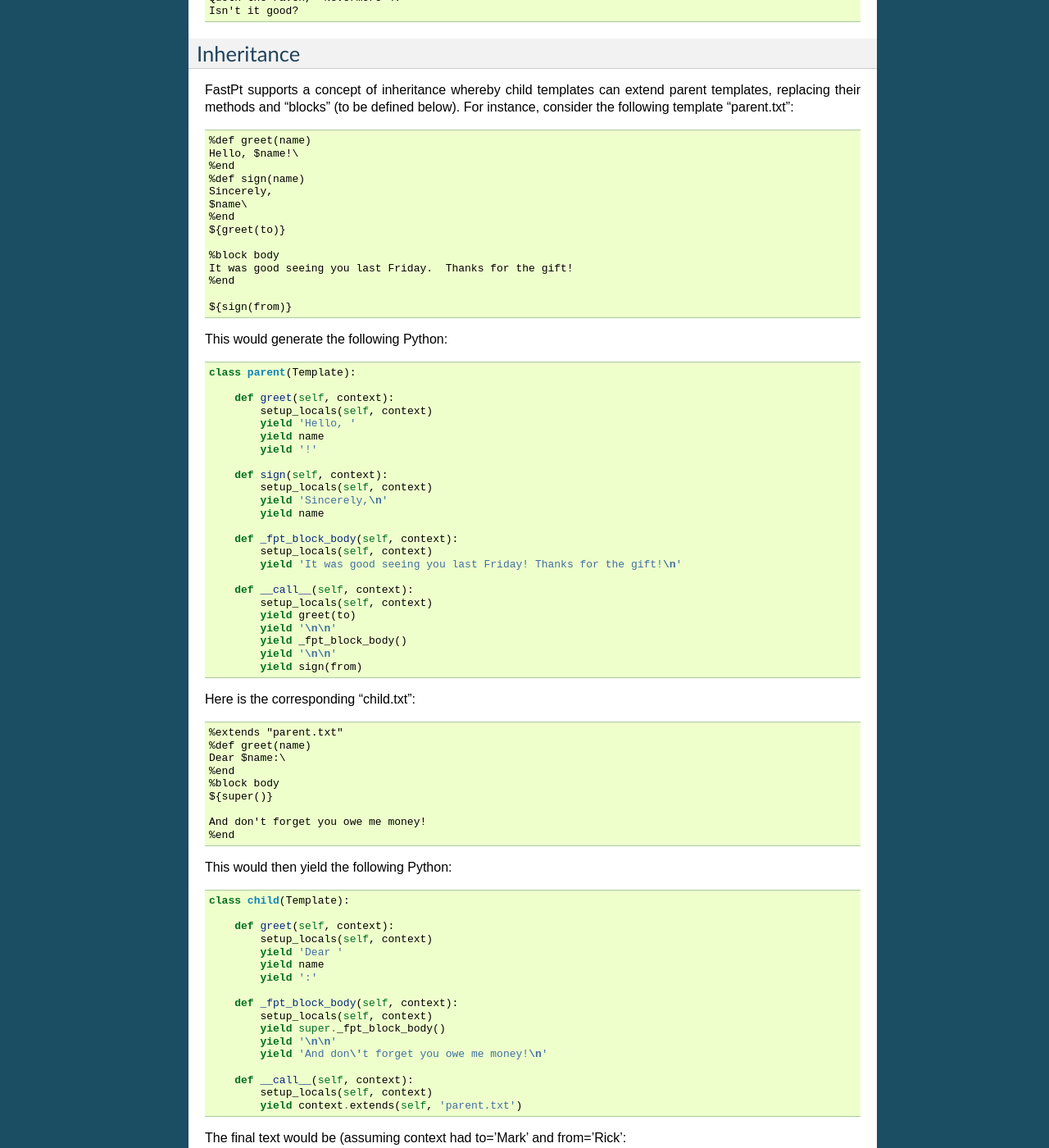
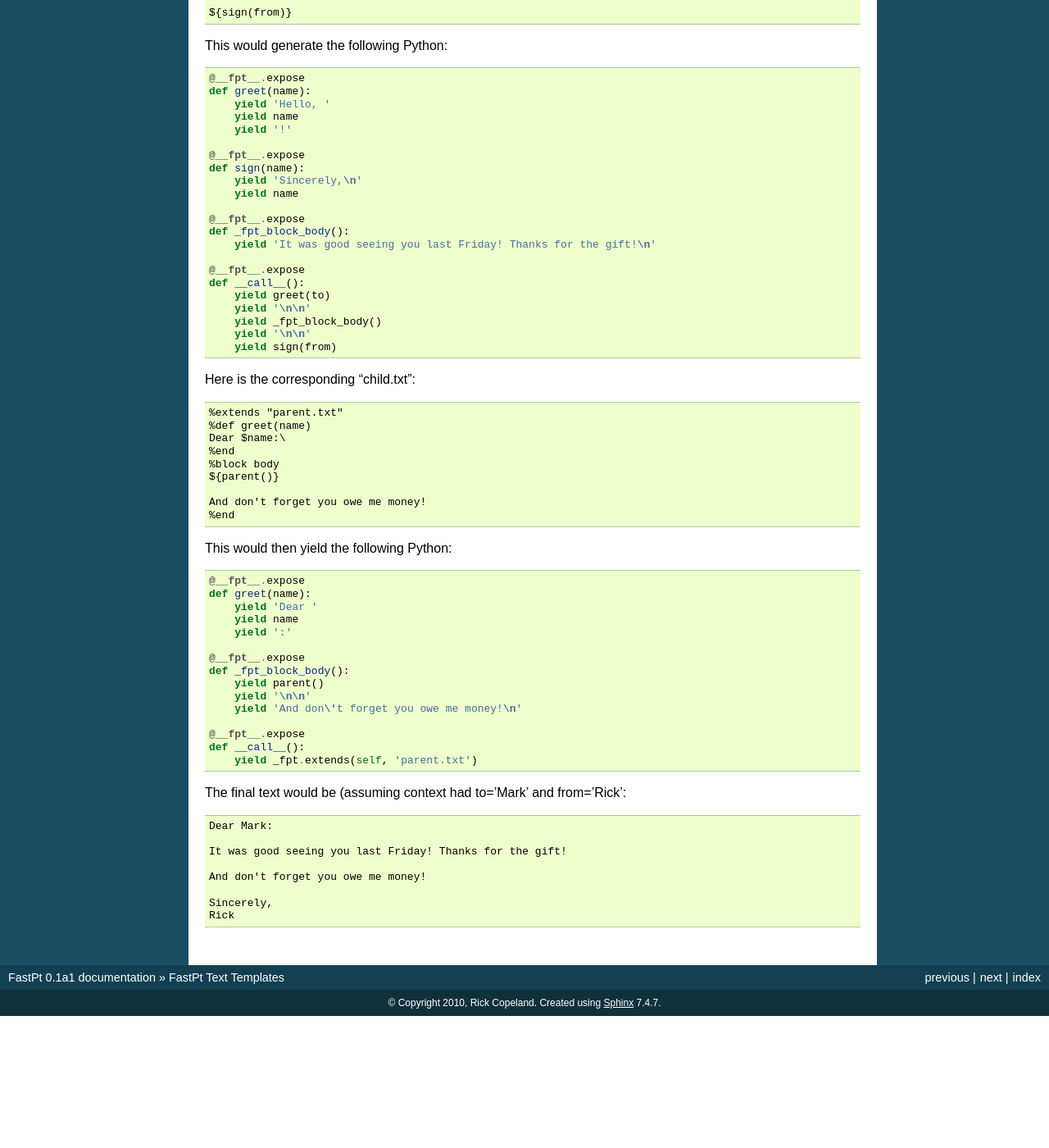
Before and after one commit to jackrosenthal/kajiki, a Sphinx documentation site: the page built from docs/text-templates.rst, in a window 1280 px wide and 1400 px high, scrolled down 6487 px. Shown: the whole window at 82% size. Built offline with Sphinx 7.4.7, drawn with Linux system fonts in a browser that asks for light colours; after the commit the page ends 7726 px from its top, so only the background shows below that; some of the changed text lies outside the part shown.

Commit message:
got basic functions working

```diff
--- a/docs/text-templates.rst
+++ b/docs/text-templates.rst
@@ -13,11 +13,9 @@
 
 This converts to the equivalent Python::
 
-     class hello(Template):
-
-         def __call__(self, context):
-             setup_locals(context)
-             yield 'Hello, World!'
+    @__fpt__.expose
+    def __call__():
+        yield 'Hello, World!\n'
 
 Slightly more verbose "hello_name.txt":
 
@@ -27,13 +25,11 @@
 
 This converts to the equivalent Python::
 
-     class hello_name(Template):
-
-         def __call__(self, context):
-             setup_locals(context)
-             yield 'Hello, '
-             yield name
-             yield '!'
+    @__fpt__.expose
+    def __call__():
+         yield 'Hello, '
+         yield name
+         yield '!\n'
 
 By default, the $-syntax picks up any identifiers following it, as well as any
 periods.  If you want something more explicit, use the extended expression form
@@ -45,13 +41,11 @@
 
 This converts to::
 
-    class hello_arithmetic(Template):
-
-        def __call__(self, context):
-            setup_locals(context)
-            yield 'Hello, 2 + 2 is '
-            yield 2+2
-            yield '!'
+    @__fpt__.expose
+    def __call__():
+        yield 'Hello, 2 + 2 is '
+        yield 2+2
+        yield '!'
 
 If you wish to include a literal $, simply prefix it with a backslash.
 
@@ -74,27 +68,25 @@
 
 This yields the following Python::
 
-    class control_flow(Template):
-
-        def __call__(self, context):
-            setup_locals(context)
-            yield 'A\n' # from the {%for... line
-            for i in range(10):
-                yield '\n        ' # from the newline and initial indent of next line
-                if i < 2:
-                    yield 'Low'
-                elif i < 4:
-                    yield 'Mid'
-                else:
-                    yield 'High'
-                yield i
-                yield '\n        ' # from the {%if... newline and next indent
-                context.push_switch(i%2)
-                # whitespace after {%switch is always stripped
-                if context.case(0):
-                    yield '\n            even\n        '
-                else:
-                    yield '\n            odd\n        '
+    @__fpt__.expose
+    def __call__():
+        yield 'A\n' # from the {%for... line
+        for i in range(10):
+            yield '\n        ' # from the newline and initial indent of next line
+            if i < 2:
+                yield 'Low'
+            elif i < 4:
+                yield 'Mid'
+            else:
+                yield 'High'
+            yield i
+            yield '\n        ' # from the {%if... newline and next indent
+            _fpt.push_switch(i%2)
+            # whitespace after {%switch is always stripped
+            if _fpt.case(0):
+                yield '\n            even\n        '
+            else:
+                yield '\n            odd\n        '
 
 Which would in turn generate the following text:
 
@@ -142,25 +134,23 @@
 
 This would generate the following Python::
 
-    class control_flow(Template):
-
-        def __call__(self, context):
-            setup_locals(context)
-            yield 'A'
-            for i in range(10):
-                if i < 2:
-                    yield 'Low'
-                elif i < 4:
-                    yield 'Mid'
-                else:
-                    yield 'High'
-                yield i
-                yield '\n'
-                context.push_switch(i%2)
-                if context.case(0):
-                    yield 'even\n'
-                else:
-                    yield 'odd\n'
+    @__fpt__.expose
+    def __call__():
+        yield 'A'
+        for i in range(10):
+            if i < 2:
+                yield 'Low'
+            elif i < 4:
+                yield 'Mid'
+            else:
+                yield 'High'
+            yield i
+            yield '\n'
+            _fpt.push_switch(i%2)
+            if _fpt.case(0):
+                yield 'even\n'
+            else:
+                yield 'odd\n'
 
 Which would generate the following text:
 
@@ -235,12 +225,9 @@
 
 all of which will generate the following Python::
 
-    class simple_py_block(Template):
-
-        def __call__(self, context):
-            setup_locals(context)
-            yield 'Prefix'
-            yield 'Body'
+    def __call__():
+        yield 'Prefix'
+        yield 'Body'
 
 Note in particular that the Python block can have any indentation, as long as it
  is consistent (the amount of leading whitespace in the first non-empty line of
@@ -265,11 +252,9 @@
 
     import os
 
-    class simple_py_block(Template):
-
-        def __call__(self, context):
-            setup_locals(context)
-            yield 'Hello'
+    @__fpt__.expose
+    def __call__():
+        yield 'Hello'
 
 Functions and Imports
 ====================================
@@ -292,21 +277,19 @@
 
 This compiles to the following Python::
 
-    class simple_function(Template):
+    @__fpt__.expose
+    def evenness(n):
+        if n % 2:
+            yield 'even'
+        else:
+            yield 'odd'
 
-        def evenness(self, context):
-            setup_locals(context)
-            if n % 2:
-                yield 'even'
-            else:
-                yield 'odd'
-
-        def __call__(self, context):
-            setup_locals(context)
-            for i in range(5):
-                yield i
-                yield ' is '
-                yield evenness(context)
+    @__fpt__.expose
+    def __call__():
+        for i in range(5):
+            yield i
+            yield ' is '
+            yield evenness(i)
 
 The %import directive allows you to package up your functions for reuse in
 another template file (or even in a Python package).  For instance, consider the
@@ -321,15 +304,13 @@
 
 This would then compile to the following Python::
 
-    class import_test(Template):
-
-        def __call__(self, context):
-            setup_locals(context)
-            simple_function = context.import("simple_function.txt")
-            for i in range(5):
-                yield i
-                yield ' is '
-                yield simple_function.evenness(i)
+    @__fpt__.expose
+    def __call__():
+        simple_function = _fpt.import("simple_function.txt")
+        for i in range(5):
+            yield i
+            yield ' is '
+            yield simple_function.evenness(i)
 
 Note that when using the %import directive, any "body" in the imported template
 is ignored and only functions are imported.  If you actually wanted to insert the
@@ -352,24 +333,22 @@
 
 This results in the following Python::
 
-    class call(Template):
+    @__fpt__.expose
+    def quote():
+        for i in range(5):
+            yield 'Quoth '
+            yield speaker
+            yield ', "'
+            yield caller(i)
+            yield '."'
 
-        def quote(self, context):
-            setup_locals(context)
-            for i in range(5):
-                yield 'Quoth '
-                yield speaker
-                yield ', "'
-                yield caller(i)
-                yield '."'
-
-        def __call__(self, context):
-            setup_locals(context)
-            def _fpt_lambda(n):
-                yield 'Nevermore '
-                yield n
-            yield quote(_fpt_lambda, 'the raven')
-            del _fpt_lambda
+    @__fpt__.expose
+    def __call__():
+        def _fpt_lambda(n):
+            yield 'Nevermore '
+            yield n
+        yield quote(_fpt_lambda, 'the raven')
+        del _fpt_lambda
 
 Which in turn yields the following output:
 
@@ -395,13 +374,11 @@
 
 which yields the following Python::
 
-    class include_example(Template):
-
-        def __call__(self, context):
-            setup_locals(context)
-            yield 'This is my story:\n'
-            yield context.import("simple_function.txt")()
-            yield 'Isn't it good?\n'
+    @__fpt__.expose
+    def __call__():
+        yield 'This is my story:\n'
+        yield _fpt.import("simple_function.txt")()
+        yield 'Isn't it good?\n'
 
 Which of course yields:
 
@@ -441,30 +418,28 @@
 
 This would generate the following Python::
 
-    class parent(Template):
+    @__fpt__.expose
+    def greet(name):
+        yield 'Hello, '
+        yield name
+        yield '!'
 
-        def greet(self, context):
-            setup_locals(self, context)
-            yield 'Hello, '
-            yield name
-            yield '!'
+    @__fpt__.expose
+    def sign(name):
+        yield 'Sincerely,\n'
+        yield name
 
-        def sign(self, context):
-            setup_locals(self, context)
-            yield 'Sincerely,\n'
-            yield name
+    @__fpt__.expose
+    def _fpt_block_body():
+        yield 'It was good seeing you last Friday! Thanks for the gift!\n'
 
-        def _fpt_block_body(self, context):
-            setup_locals(self, context)
-            yield 'It was good seeing you last Friday! Thanks for the gift!\n'
-
-        def __call__(self, context):
-            setup_locals(self, context)
-            yield greet(to)
-            yield '\n\n'
-            yield _fpt_block_body()
-            yield '\n\n'
-            yield sign(from)
+    @__fpt__.expose
+    def __call__():
+        yield greet(to)
+        yield '\n\n'
+        yield _fpt_block_body()
+        yield '\n\n'
+        yield sign(from)
 
 Here is the corresponding "child.txt":
 
@@ -475,30 +450,28 @@
     Dear $name:\
     %end
     %block body
-    ${super()}
+    ${parent()}
 
     And don't forget you owe me money!
     %end
 
 This would then yield the following Python::
 
-    class child(Template):
+    @__fpt__.expose
+    def greet(name):
+        yield 'Dear '
+        yield name
+        yield ':'
 
-        def greet(self, context):
-            setup_locals(self, context)
-            yield 'Dear '
-            yield name
-            yield ':'
+    @__fpt__.expose
+    def _fpt_block_body():
+        yield parent()
+        yield '\n\n'
+        yield 'And don\'t forget you owe me money!\n'
 
-        def _fpt_block_body(self, context):
-            setup_locals(self, context)
-            yield super._fpt_block_body()
-            yield '\n\n'
-            yield 'And don\'t forget you owe me money!\n'
-
-        def __call__(self, context):
-            setup_locals(self, context)
-            yield context.extends(self, 'parent.txt')
+    @__fpt__.expose
+    def __call__():
+        yield _fpt.extends(self, 'parent.txt')
 
 The final text would be (assuming context had to='Mark' and from='Rick':
 
```
Also changed, not shown: other parts of docs/text-templates.rst (+1 -1 lines), test.py (added, +43 -0 lines), 7 other files.
